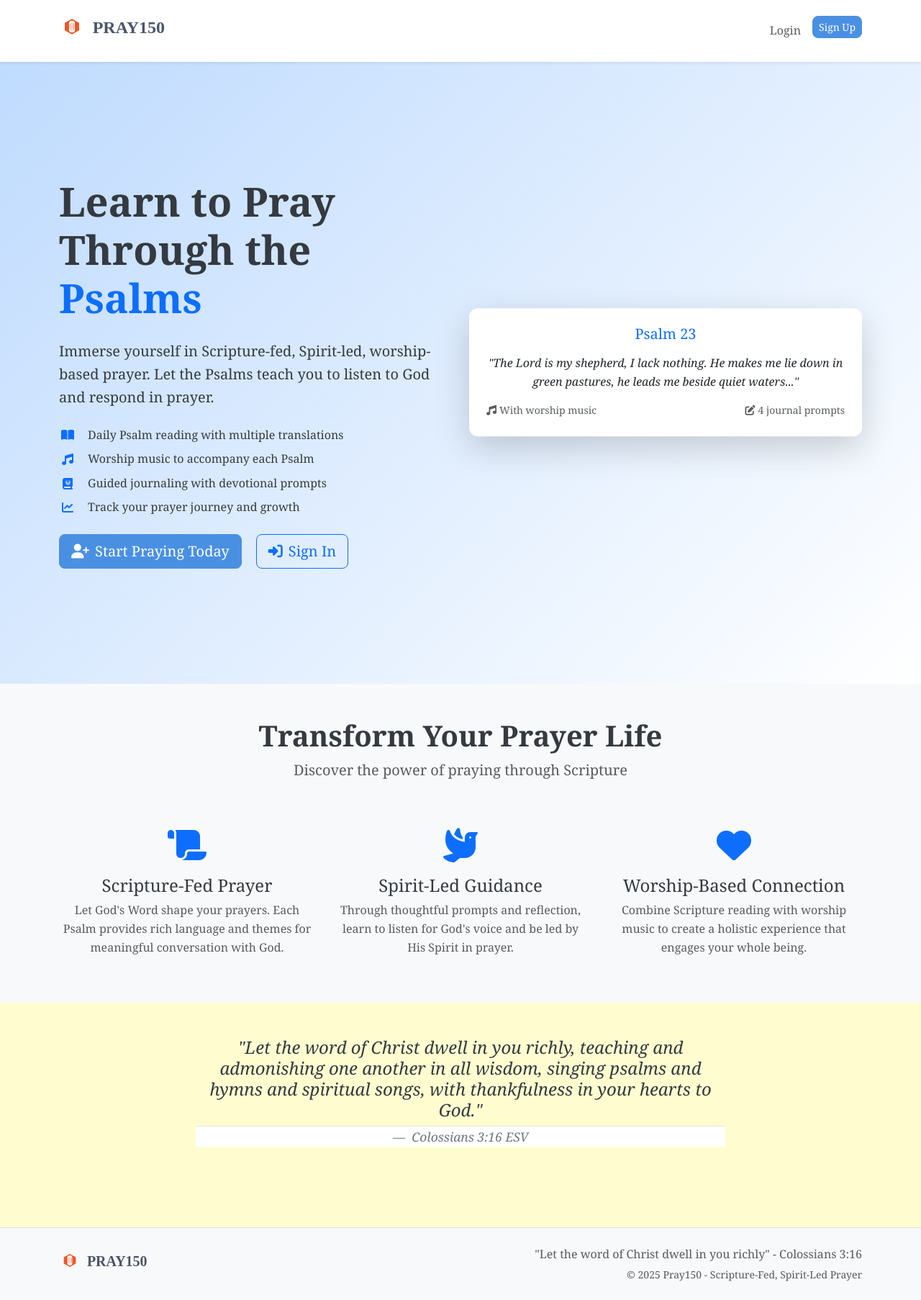
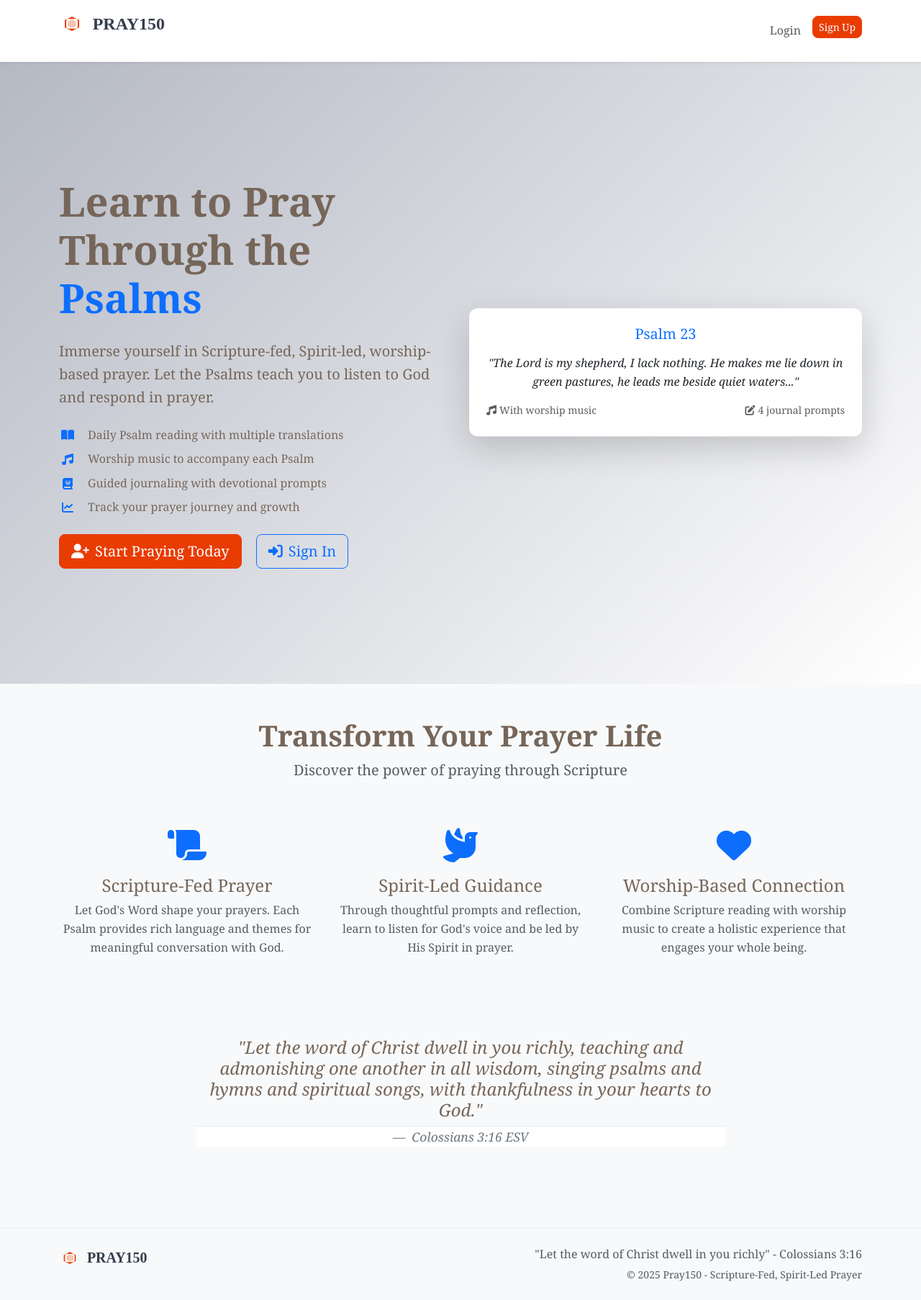
Before and after one commit to scottvanderploeg/pray150-app, a Flask app: page / in a window 1280 px wide. Shown: the whole page at 72% size. Run offline with Flask 3, Linux system fonts and the light colour scheme; some web fonts are replaced.

Commit message:
Update the site's logo and color scheme to reflect brand guidelines
Implements a new color scheme and adjusts the logo in style.css, pray150-logo-horizontal.svg, and pray150-logo-stacked.svg.

Replit-Commit-Author: Agent
Replit-Commit-Session-Id: ad28607e-869c-45db-a39f-bf70919403ed
Replit-Commit-Checkpoint-Type: full_checkpoint
Replit-Commit-Screenshot-Url: https://storage.googleapis.com/screenshot-production-us-central1/abdaef79-dbec-4627-a23e-ed122cd1ec6d/ad28607e-869c-45db-a39f-bf70919403ed/euHCeHE

```diff
--- a/static/css/style.css
+++ b/static/css/style.css
@@ -1,22 +1,22 @@
-/* Pray150 Custom Styles with Tailwind Integration */
+/* Pray150 Custom Styles with New Psalm Color Palette */
 :root {
-    --primary-color: #4a90e2;
-    --secondary-color: #6c757d;
+    /* New Psalm Color Palette */
+    --primary-color: #E93C02;        /* Bright Orange */
+    --secondary-color: #333E4D;      /* Dark Blue-Gray */
+    --accent-color: #D1AEA9;         /* Soft Pink-Beige */
+    --text-color: #766659;           /* Warm Brown */
+    --light-color: #B5B9C4;          /* Light Blue-Gray */
+
+    /* Bootstrap compatible colors */
     --success-color: #28a745;
     --warning-color: #ffc107;
     --info-color: #17a2b8;
-    --light-color: #f8f9fa;
-    --dark-color: #343a40;
+    --danger-color: #dc3545;
 
-    /* Updated Devotional Colors - Soft Blues and Creams */
-    --cream: #FFFDD0;
-    --cream-50: #FFFEF7;
-    --cream-100: #FFFDD0;
-    --soft-blue: #BFDBFE;
-    --soft-blue-50: #EFF6FF;
-    --soft-blue-100: #BFDBFE;
-    --warm-gold: #f4e4bc;
-    --gentle-gray: #f5f5f5;
+    /* Background and surface colors */
+    --background-color: #f8f9fa;
+    --surface-color: #ffffff;
+    --border-color: #e9ecef;
 }
 
 /* Tailwind-like Utilities */
@@ -115,8 +115,8 @@
 body {
     font-family: 'Georgia', serif;
     line-height: 1.6;
-    color: var(--dark-color);
-    background-color: var(--cream);
+    color: var(--text-color);
+    background-color: var(--background-color);
 }
 
 .min-vh-100 {
@@ -136,7 +136,7 @@ body {
 
 /* Hero Section */
 .hero-section {
-    background: linear-gradient(135deg, var(--soft-blue) 0%, white 100%);
+    background: linear-gradient(135deg, var(--light-color) 0%, var(--surface-color) 100%);
     padding: 2rem 0;
 }
 
@@ -308,13 +308,13 @@ body {
 
 .modal-header {
     border-bottom: 1px solid rgba(0,0,0,0.1);
-    background-color: var(--gentle-gray);
+    background-color: var(--light-color);
 }
 
 /* Footer */
 footer {
-    background-color: white !important;
-    border-top: 1px solid rgba(0,0,0,0.1);
+    background-color: var(--surface-color) !important;
+    border-top: 1px solid var(--border-color);
 }
 
 /* Responsive Design */
```
Also changed, not shown: other parts of static/css/style.css (+18 -18 lines), static/images/pray150-logo-horizontal.svg, static/images/pray150-logo-stacked.svg, 2 other files.
